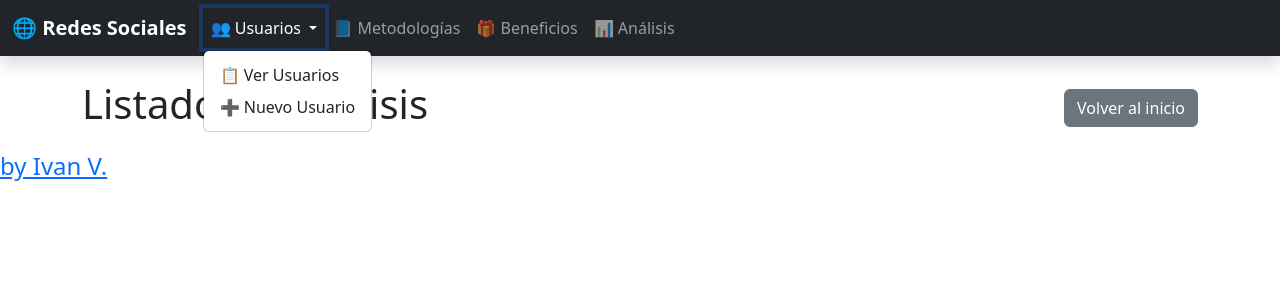
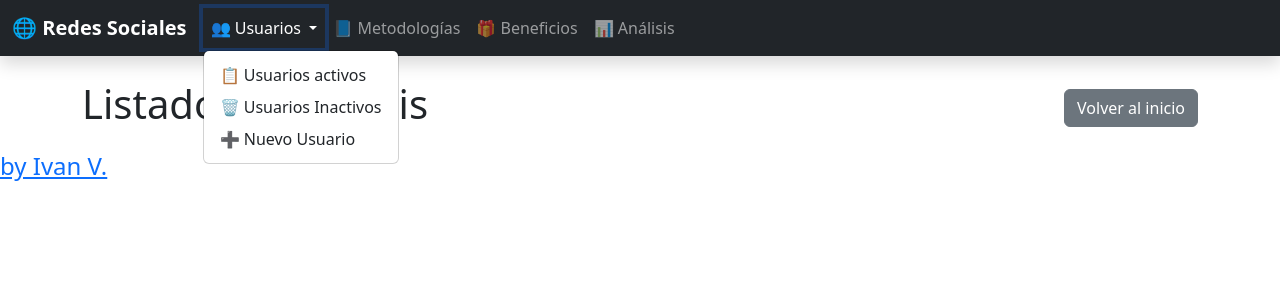
Before and after one commit to Iv4n-0v/Project_Social_MEdi4, a FastAPI app: page /analysis in a window 1280 px wide, after a click on "👥 Usuarios". Shown: the top 300 px of the page. Run offline with FastAPI, Linux system fonts and the light colour scheme; parts of the project's set-up code (start-up, migrations or seed data) failed here and were passed over.

Commit message:
inactive users in navbar

```diff
--- a/templates/navbar.html
+++ b/templates/navbar.html
@@ -17,7 +17,8 @@
                     👥 Usuarios
                 </a>
                 <ul class="dropdown-menu">
-                        <li><a class="dropdown-item" href="/users">📋 Ver Usuarios</a></li>
+                    <li><a class="dropdown-item" href="/users">📋 Usuarios activos</a></li>
+                    <li><a class="dropdown-item" href="/users/deleted">🗑️ Usuarios Inactivos</a></li>
                     <li><a class="dropdown-item" href="/users/new">➕ Nuevo Usuario</a></li>
     </ul>
 </li>
```
Lines whose indentation alone changed are shown as unchanged.
